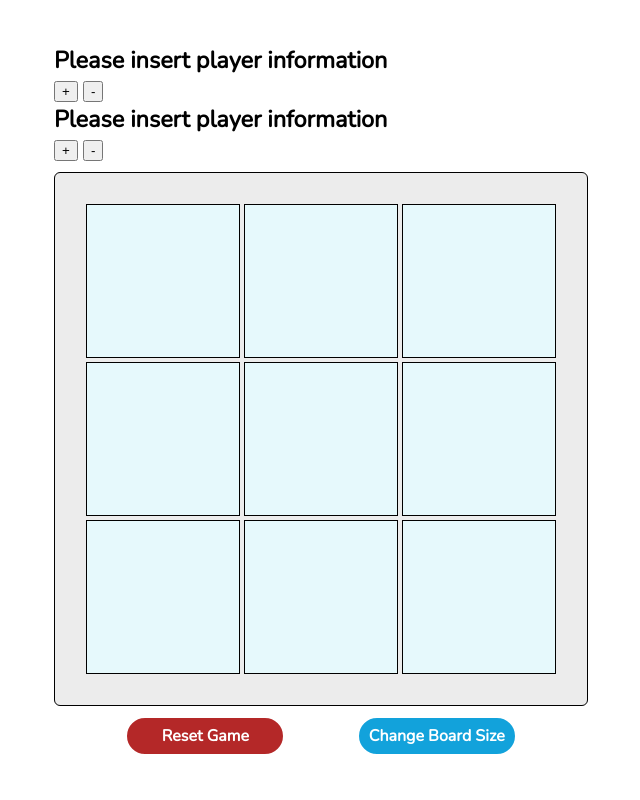
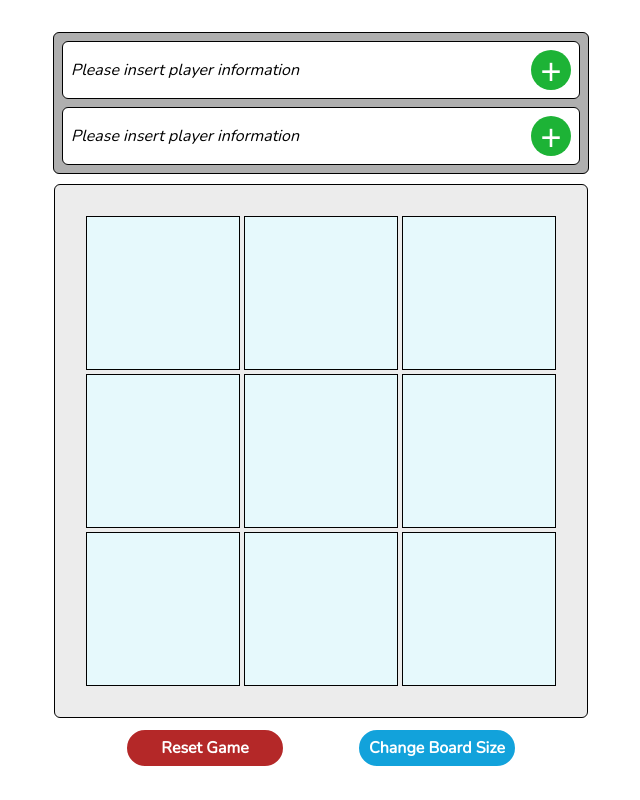
Before and after one commit to njcushing/odin-tic-tac-toe, a website: page index.html in a window 1280 px wide. Shown: the whole page, without its empty margins (319-959 px from the left). Drawn offline with nearby package versions, Linux system fonts and the light colour scheme.

Commit message:
Style player information elements and center game container horizontally

```diff
--- a/styles.css
+++ b/styles.css
@@ -35,14 +35,94 @@ h1, h2, h3, h4, h5, h6 {
 
 .main {
     display: grid;
-    grid-template-rows: repeat(2, auto);
+    grid-template-rows: repeat(3, auto);
     justify-content: center;
     align-content: center;
     height: inherit;
     gap: 10px;
 }
 
+.player-container {
+    display: grid;
+    grid-template-rows: repeat(2, auto);
+    align-content: center;
+    background-color: #afafaf;
+    border: 1px solid #000;
+    border-radius: 0.3rem;
+    gap: 8px;
+    padding: 8px;
+}
+
+.player-info {
+    display: grid;
+    grid-template-columns: 1fr auto auto;
+    align-items: center;
+    background-color: #ffffff;
+    border: 1px solid #000;
+    border-radius: 0.3rem;
+    width: 500px;
+    gap: 30px;
+    padding: 8px;
+}
+
+.player-name {
+    white-space: nowrap;
+    overflow: hidden;
+    text-overflow: ellipsis;
+}
+.player-info[state="empty"] .player-name {
+    font-size: 0.8rem;
+    font-style: italic;
+    font-weight: normal;
+}
+.player-info[state="occupied"] .player-name {
+    font-size: 1.2rem;
+    font-style: normal;
+    font-weight: bold;
+}
+
+.player-char {
+    justify-self: end;
+}
+
+.player-info > button {
+    grid-area: 1 / -1 / 2 / -2;
+    justify-self: end;
+    font-size: 1.8rem;
+    text-align: center;
+    color: rgb(255, 255, 255);
+    border-radius: 50%;
+    border: none;
+    width: 40px;
+    height: 40px;
+}
+.player-info[state="empty"] > .remove-player {
+    z-index: -1;
+}
+.player-info[state="occupied"] > .remove-player {
+    z-index: 0;
+}
+.add-player {
+    background-color: #1db336;
+}
+.add-player:hover {
+    background-color: #34d14e;
+}
+.add-player:active {
+    background-color: #0e8822;
+}
+.remove-player {
+    background-color: #b12727;
+}
+.remove-player:hover {
+    background-color: #d64646;
+}
+.remove-player:active {
+    background-color: #911919;
+}
+
 .game-container {
+    justify-self: center;
     display: grid;
     justify-content: center;
     align-content: center;
```
